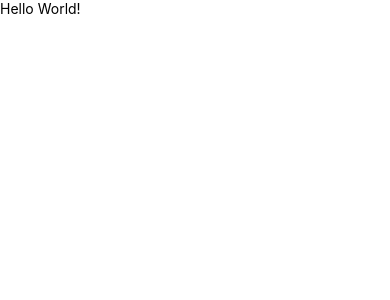
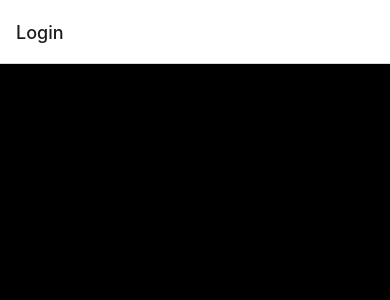
Before and after one commit to juan-serrano-soria/flight-talk, a React Native app: screen /Login in a window 390 px wide. Shown: the top 300 px of the page. Built offline with nearby package versions, Linux system fonts and the light colour scheme.

Commit message:
Added stack navigator and basic screens

```diff
--- a/App.tsx
+++ b/App.tsx
@@ -1,7 +1,8 @@
 import React from 'react';
-import { Text } from 'react-native';
+import { NavigationContainer } from '@react-navigation/native';
 // Import the functions you need from the SDKs you need
 import { initializeApp } from "firebase/app";
+import Navigation from './src/Navigation';
 // TODO: Add SDKs for Firebase products that you want to use
 // https://firebase.google.com/docs/web/setup#available-libraries
 
@@ -20,8 +21,11 @@ const firebaseConfig = {
 const app = initializeApp(firebaseConfig);
 
 function App(): JSX.Element {
+
   return (
-    <Text>Hello World!</Text>
+    <NavigationContainer>
+      <Navigation />
+    </NavigationContainer>
   )
 }
 
--- /dev/null
+++ b/src/Navigation.tsx
@@ -0,0 +1,22 @@
+import { createNativeStackNavigator } from '@react-navigation/native-stack';
+import Chats from './screens/Chats';
+import Login from './screens/Login';
+import SignUp from './screens/SignUp';
+
+const Stack = createNativeStackNavigator();
+
+export default function Navigation() {
+  return (
+    <Stack.Navigator>
+      <Stack.Screen name="Login" component={Login} />
+      <Stack.Screen name="SignUp" component={SignUp} />
+      <Stack.Screen
+        options={{
+          headerBackVisible: false,
+        }}
+        name="Chats"
+        component={Chats}
+      />
+    </Stack.Navigator>
+  );
+}
--- /dev/null
+++ b/src/screens/Chats.tsx
@@ -0,0 +1,17 @@
+import { Text, View } from "react-native";
+
+const Chats = ({ navigation }) => {
+
+  const logOut = () => {
+    navigation.navigate('Login');
+  };
+
+  return (
+    <View  style={{ flex: 1, backgroundColor: 'black', alignItems: 'center', padding: 10}}>
+      <Text style={{ padding: 10}}>Here are the chats</Text>
+      <Text  style={{ padding: 10}} onPress={logOut}>Log out</Text>
+    </View>
+  )
+}
+
+export default Chats;
--- /dev/null
+++ b/src/screens/Login.tsx
@@ -0,0 +1,23 @@
+import { Text, View } from "react-native";
+
+const Login = ({ navigation }) => {
+
+  const goToSignUp = () => {
+    navigation.navigate('SignUp');
+  };
+
+  const logIn = () => {
+    navigation.navigate('Chats');
+  };
+
+  return (
+    <View style={{ flex: 1, backgroundColor: 'black', alignItems: 'center', padding: 10}}>
+      <Text style={{ padding: 10}}>Email</Text>
+      <Text style={{ padding: 10}}>Password</Text>
+      <Text style={{ padding: 10}} onPress={logIn}>Login</Text>
+      <Text  style={{ padding: 10}} onPress={goToSignUp}>Sign Up</Text>
+    </View>
+  )
+}
+
+export default Login;
--- /dev/null
+++ b/src/screens/SignUp.tsx
@@ -0,0 +1,18 @@
+import { Text, View } from "react-native"
+
+const SignUp = ({ navigation }) => {
+
+  const signUp = () => {
+    navigation.navigate('Login');
+  };
+
+  return (
+    <View style={{ flex: 1, backgroundColor: 'black', alignItems: 'center', padding: 10}}>
+      <Text style={{ padding: 10}}>Email</Text>
+      <Text style={{ padding: 10}}>Password</Text>
+      <Text style={{ padding: 10}} onPress={signUp}>Sign Up</Text>
+    </View>
+  )
+}
+
+export default SignUp;
```
